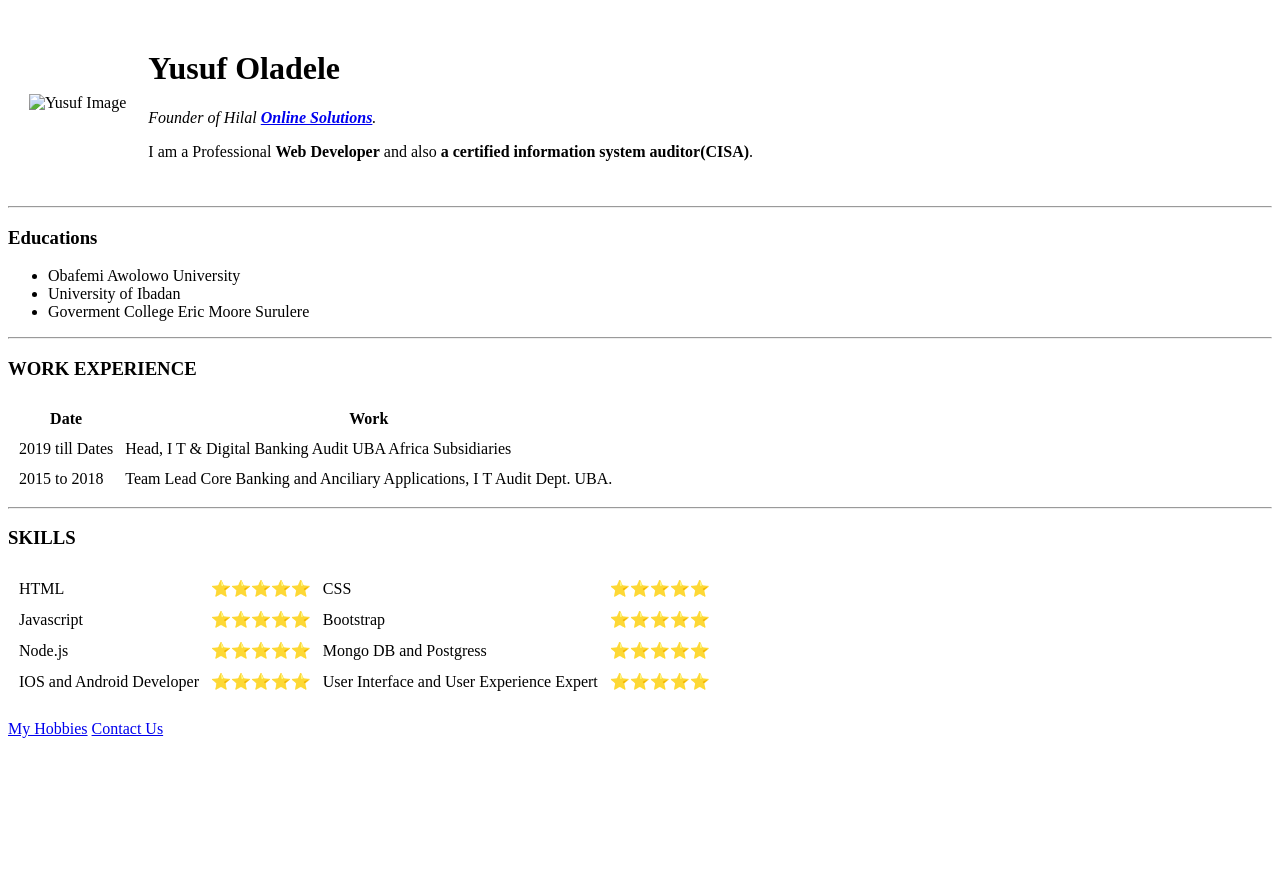
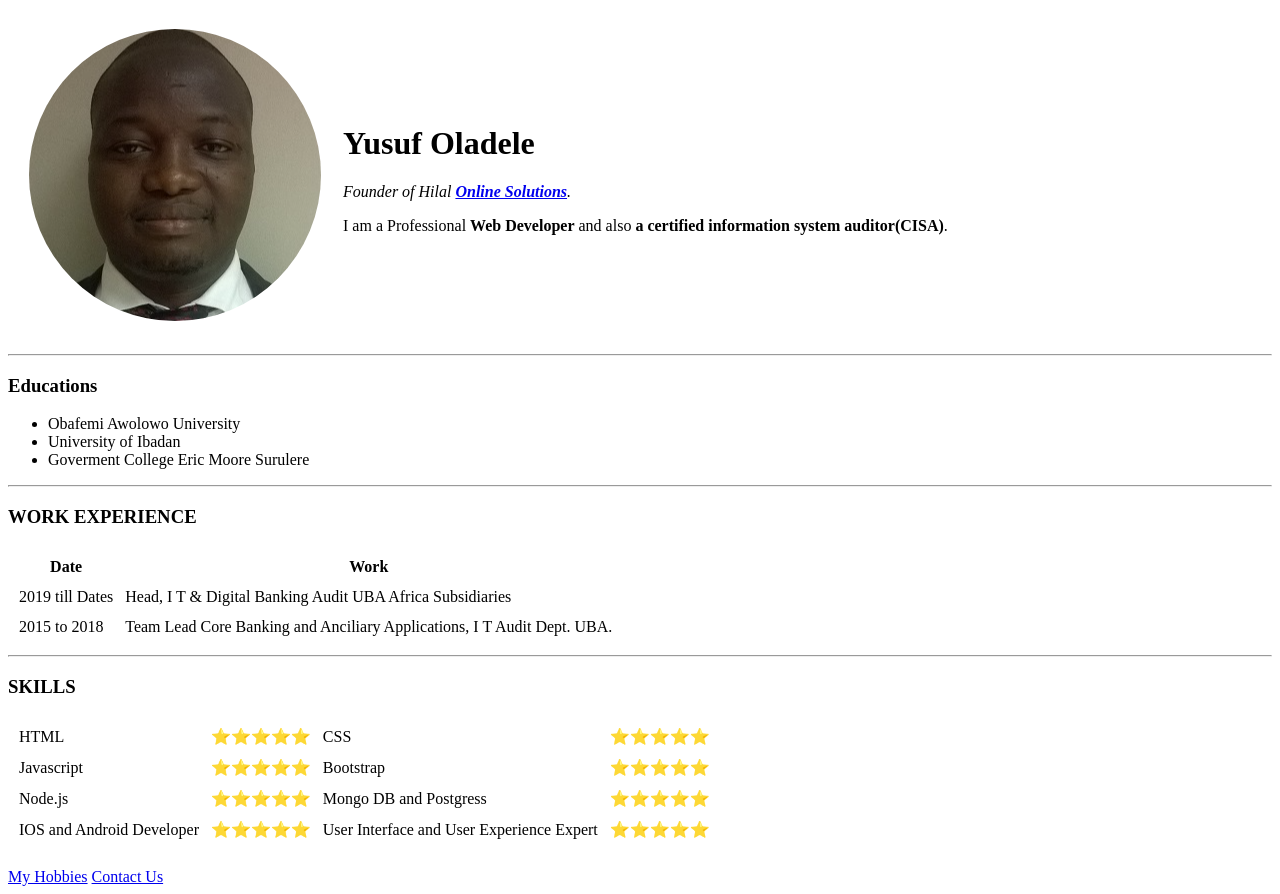
Before and after one commit to YusufOlad/cv, a plain HTML site: page index.html in a window 1280 px wide. Before the commit the page ends 800 px from the top, so only its background shows below. Drawn offline with Linux system fonts and the light colour scheme.

Commit message:
Add files via upload

```diff
--- a/index.html
+++ b/index.html
@@ -10,7 +10,7 @@
   <table cellspacing=20>
     <tr>
       <td>
-        <img  src="..\Pictures\Yusuf_Pics.png" alt="Yusuf Image">
+        <img  src="Yusuf_Pics.png" alt="Yusuf Image">
       </td>
       <td>
         <h1>Yusuf Oladele</h1>
```
